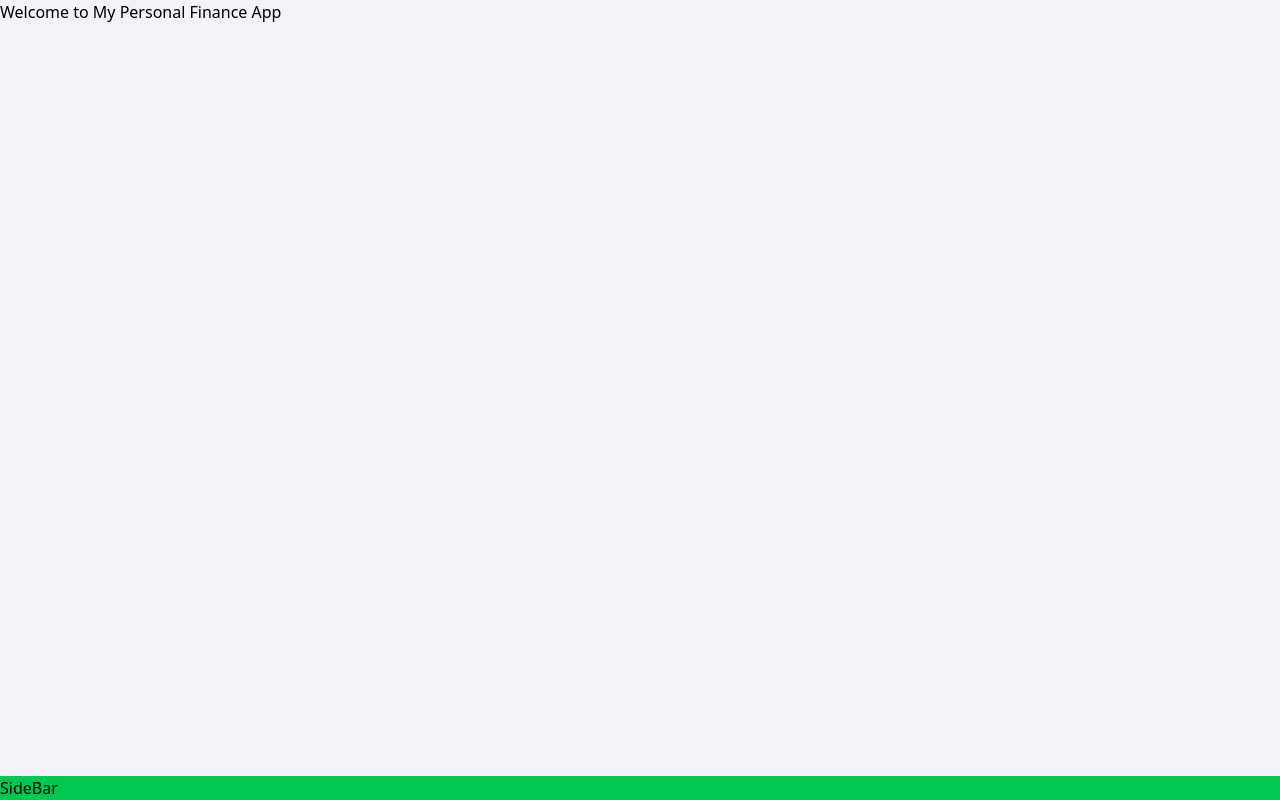
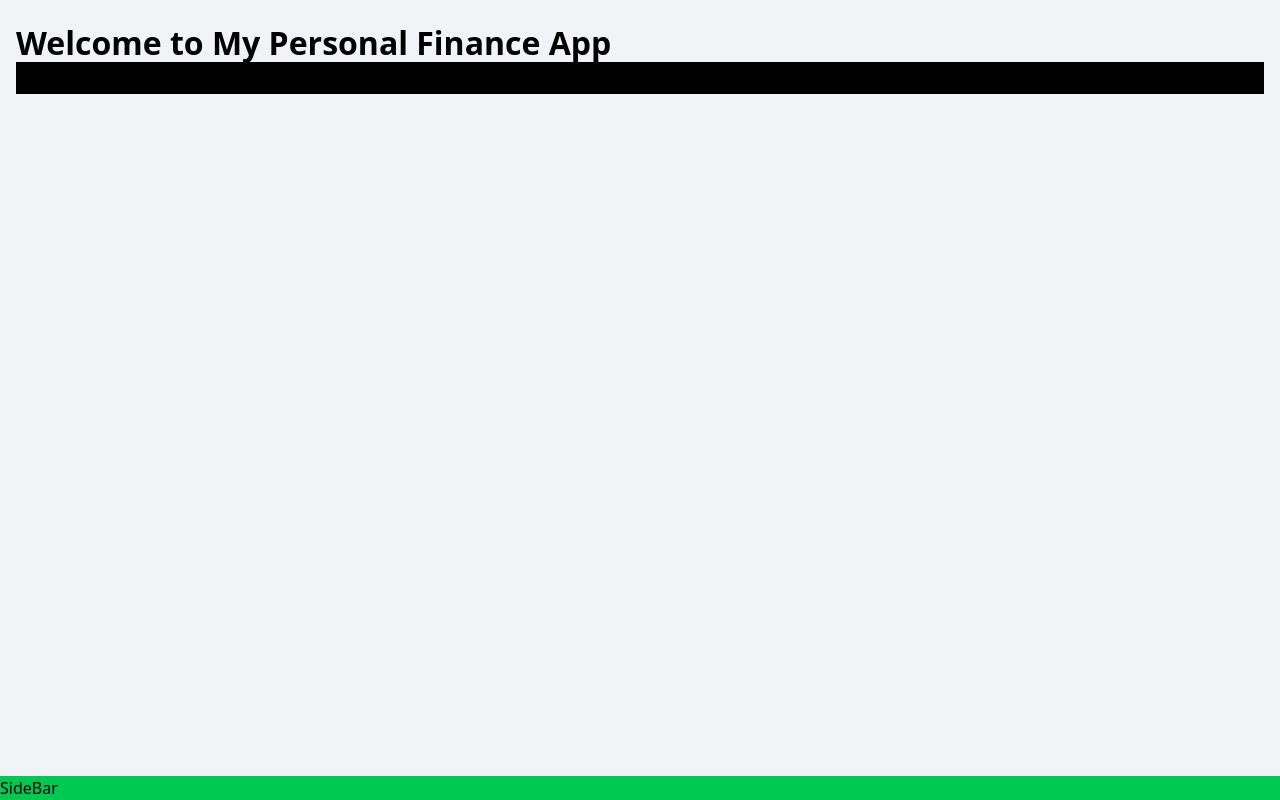
Before and after one commit to nishanth1596/personal-finance-app, a Next.js app: page / in a window 1280 px wide. Built offline with nearby package versions, Linux system fonts and the light colour scheme.

Commit message:
add prettier extension configured only for this repo

```diff
--- a/src/app/globals.css
+++ b/src/app/globals.css
@@ -1,7 +1,6 @@
 @import "tailwindcss";
 
 :root {
-
 }
 
 @theme {
@@ -97,7 +96,5 @@
   font-weight: 700;
 }
 
-
 body {
-
 }
--- a/src/app/layout.tsx
+++ b/src/app/layout.tsx
@@ -6,7 +6,7 @@ import SideBar from "@/components/SideBar";
 export const metadata: Metadata = {
   title: "Personal Finance App",
   description: "A personal finance management application.",
-}
+};
 
 const publicSans = Public_Sans({
   subsets: ["latin"],
@@ -20,10 +20,10 @@ export default function RootLayout({
 }>) {
   return (
     <html lang="en">
-      <body className={`${publicSans.variable} antialiased bg-background`}>
-        <main className="min-h-screen flex flex-col">
-        <SideBar />
-        {children}
+      <body className={`${publicSans.variable} bg-background antialiased`}>
+        <main className="flex min-h-screen flex-col">
+          <SideBar />
+          {children}
         </main>
       </body>
     </html>
--- a/src/app/page.tsx
+++ b/src/app/page.tsx
@@ -1,7 +1,8 @@
 export default function Home() {
   return (
-    <section className="order-1">
-      <h1>Welcome to My Personal Finance App</h1>
+    <section className="order-1 px-4 py-6">
+      <h1 className="text-preset-1">Welcome to My Personal Finance App</h1>
+      <div className="flex items-center bg-black p-4 text-white"> </div>
     </section>
   );
 }
--- a/src/components/SideBar.tsx
+++ b/src/components/SideBar.tsx
@@ -1,7 +1,9 @@
 const SideBar = () => {
   return (
-    <aside className="bg-green-500 order-2 fixed bottom-0 w-full">SideBar</aside>
-  )
-}
+    <aside className="fixed bottom-0 order-2 w-full bg-green-500">
+      SideBar
+    </aside>
+  );
+};
 
-export default SideBar
+export default SideBar;
```
